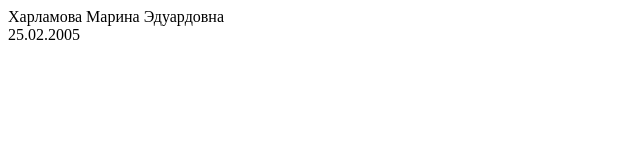
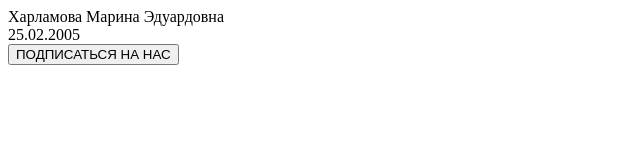
Before and after one commit to marinakharlamova/git4, a plain HTML site: page index.html in a window 1280 px wide. Shown: the whole page, without its empty margins (0-640 px from the left). Drawn offline with Linux system fonts and the light colour scheme.

Commit message:
Добавила кнопку

```diff
--- a/index.html
+++ b/index.html
@@ -1,9 +1,13 @@
-<HTML>
+<!DOCTYPE HTML>
+<html lang="ru">
 <HEAD> <meta charset="utf-8" /> <TITLE> Харламова </TITLE>
 </HEAD>
 <BODY>
 
 Харламова Марина Эдуардовна <br>
 25.02.2005 <br>
+<a href="javascript:history.back()">
+  <button type="button">ПОДПИСАТЬСЯ НА НАС</button>
+</a>
 </BODY>
 </HTML>
```
